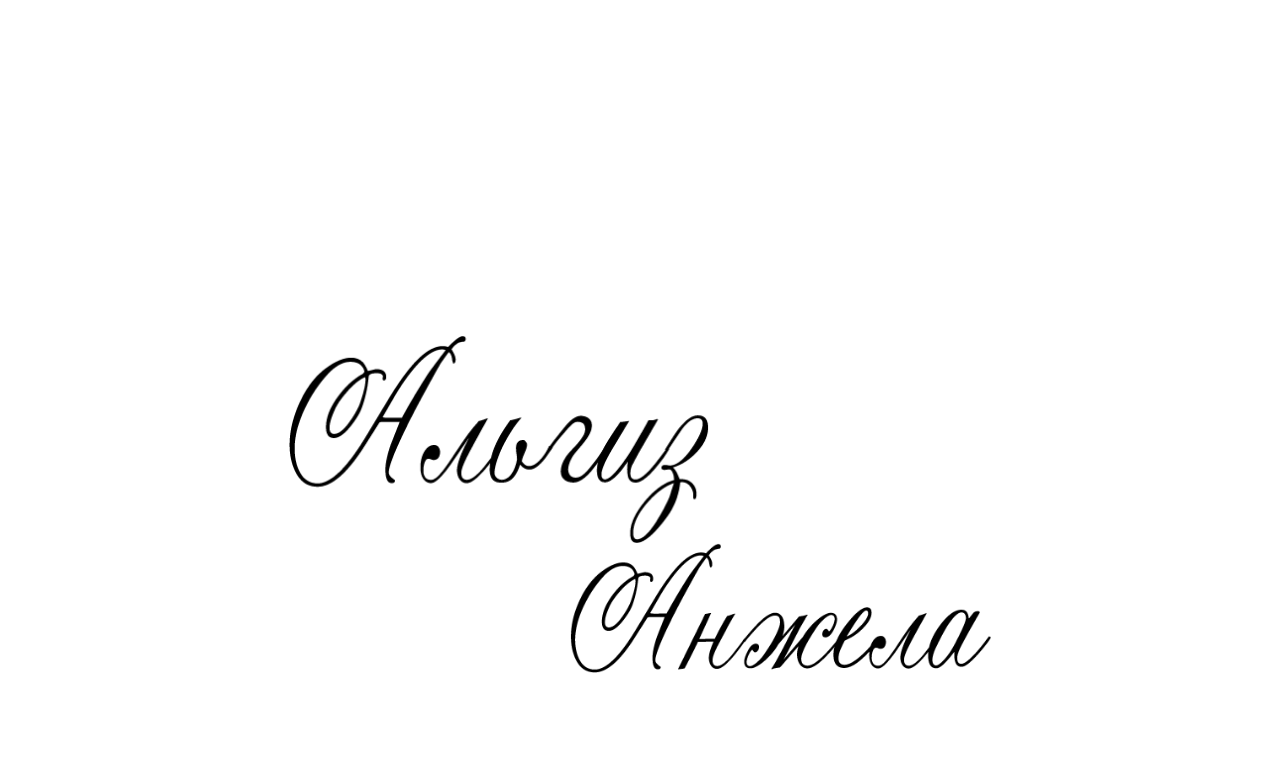
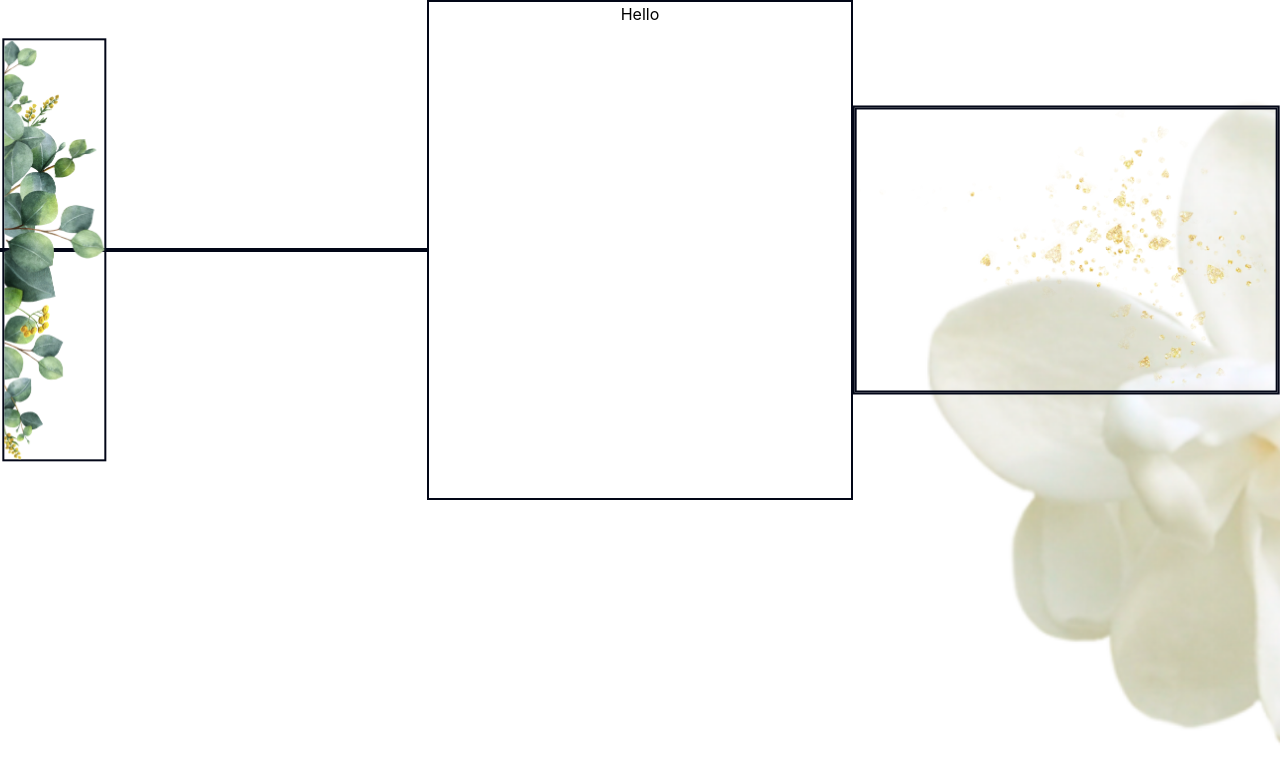
Before and after one commit to Aidarchik/weddingAlgizAndAngela, a React (Create React App) app: page / in a window 1280 px wide. Shown: the top 782 px of the page. Built offline with nearby package versions, Linux system fonts and the light colour scheme.

Commit message:
add background to content

```diff
--- a/src/App.js
+++ b/src/App.js
@@ -1,11 +1,24 @@
+import { useEffect, useState } from "react";
 import "./App.css";
 import Invite from "./components/invite/invite";
+import DearGuests from "./components/dear-guests/dear-guests";
+import ContentBackground from "./components/content-background";
 // import Tmp from './components/tmp'
 
 function App() {
+  const [domReady, setDomReady] = useState(false);
+
+  useEffect(() => {
+    const interval = setTimeout(() => setDomReady((prev) => !prev), 3000);
+    return () => clearTimeout(interval);
+  }, []);
   return (
     <div className="App">
-      <Invite />
+      <ContentBackground />
+      {/* <Invite domReady={domReady} />
+      <div className={`${!domReady && "hidden"}`}>
+        <DearGuests />
+      </div> */}
     </div>
   );
 }
--- /dev/null
+++ b/src/components/content-background.js
@@ -0,0 +1,27 @@
+import greenBranch from "../assets/green_branch.png";
+import hearts from "../assets/hearts_left.png";
+export default function ContentBackground() {
+  return (
+    <div className="c-bg">
+      <div className="container h-screen">
+        <div className="c-bg__row flex items-center justify-between">
+          <div className="c-bg__images relative border-2 border-slate-950 flex-grow-0 flex-shrink-0 basis-1/3">
+            <img
+              src={greenBranch}
+              alt=""
+              className="absolute top-1/2 -left-1/2 origin-top -rotate-90 border-2 border-slate-950"
+            />
+          </div>
+          <div className="c-cb__content w-1/3">
+            <div className="h-[500px] border-2 border-slate-950 lex-grow-0 flex-shrink-0 basis-1/3">
+              <h1>Hello</h1>
+            </div>
+          </div>
+          <div className="c-bg__images rotate-180 border-2 border-slate-950 flex-grow-0 flex-shrink-0 basis-1/3">
+            <img src={hearts} alt="" className="border-2 border-slate-950" />
+          </div>
+        </div>
+      </div>
+    </div>
+  );
+}
--- /dev/null
+++ b/src/components/dear-guests/dear-guests.js
@@ -0,0 +1,7 @@
+export default function DearGuests() {
+  return (
+    <div className="dear-guests">
+      <div className="container min-h-full h-screen"></div>;
+    </div>
+  );
+}
--- a/src/components/invite/invite.js
+++ b/src/components/invite/invite.js
@@ -7,16 +7,8 @@ import angela from "../../assets/angela.png";
 import angelaBlack from "../../assets/angela_black.png";
 import egg from "../../assets/pngegg.png";
 import "./invite.css";
-import { useEffect, useState } from "react";
 
-export default function Invite() {
-  const [domReady, setDomReady] = useState(false);
-
-  useEffect(() => {
-    const interval = setInterval(() => setDomReady((prev) => !prev), 3000);
-    return () => clearInterval(interval);
-  }, []);
-
+export default function Invite({ domReady }) {
   return (
     <div className="h-full min-h-screen border-0 container mx-auto border-red-800 overflow-hidden pb-5">
       <div
--- a/src/components/tmp.js
+++ /dev/null
@@ -1,34 +0,0 @@
-<img
-src={greenBranch}
-className={`absolute top-[-5.3vw] w-[98vw] sm:top-[-5.1vw] sm:w-[96vw] md:top-[-3.9vw] md:w-[72vw] lg:top-[-3.2vw] lg:w-[60vw] xl:top-[-3.7vw] xl:w-[69vw] h-fit`}
-alt=""
-></img>
-<img
-src={invite}
-className={`absolute top-[30vw] w-[42vw] sm:top-[25vw] sm:w-[40vw] md:top-[21vw] md:w-[35vw] lg:top-[17vw] lg:w-[25vw] xl:top-[17vw] xl:w-[24vw] h-fit contrast-[10%]`}
-alt=""
-></img>
-<img
-src={and}
-className={`absolute top-[68vw] w-[48vw] sm:top-[66vw] sm:w-[39vw] md:top-[51vw] md:w-[33vw] lg:top-[34vw] lg:w-[26vw] xl:top-[32vw] xl:w-[25vw] opacity-20 contrast-[10%]`}
-alt=""
-></img>
-<div
-className={`absolute top-[68vw] w-[96vw] sm:top-[63vw] sm:w-[90vw] md:top-[44vw] md:w-[92vw] lg:top-[28vw] lg:w-[73vw] xl:top-[28vw] xl:w-[65vw] grid`}
->
-<img
-  src={algiz}
-  className="w-full col-start-1 col-span-10"
-  alt=""
-></img>
-<img
-  src={angela}
-  className="w-full col-start-8 col-span-12"
-  alt=""
-></img>
-</div>
-<img
-src={egg}
-className={`absolute top-[138vw] w-[53vw] sm:top-[128vw] sm:w-[43vw] md:top-[105vw] md:w-[35vw] lg:top-[78vw] lg:w-[25vw] xl:top-[72vw] xl:w-[22vw]`}
-alt=""
-></img>
```
